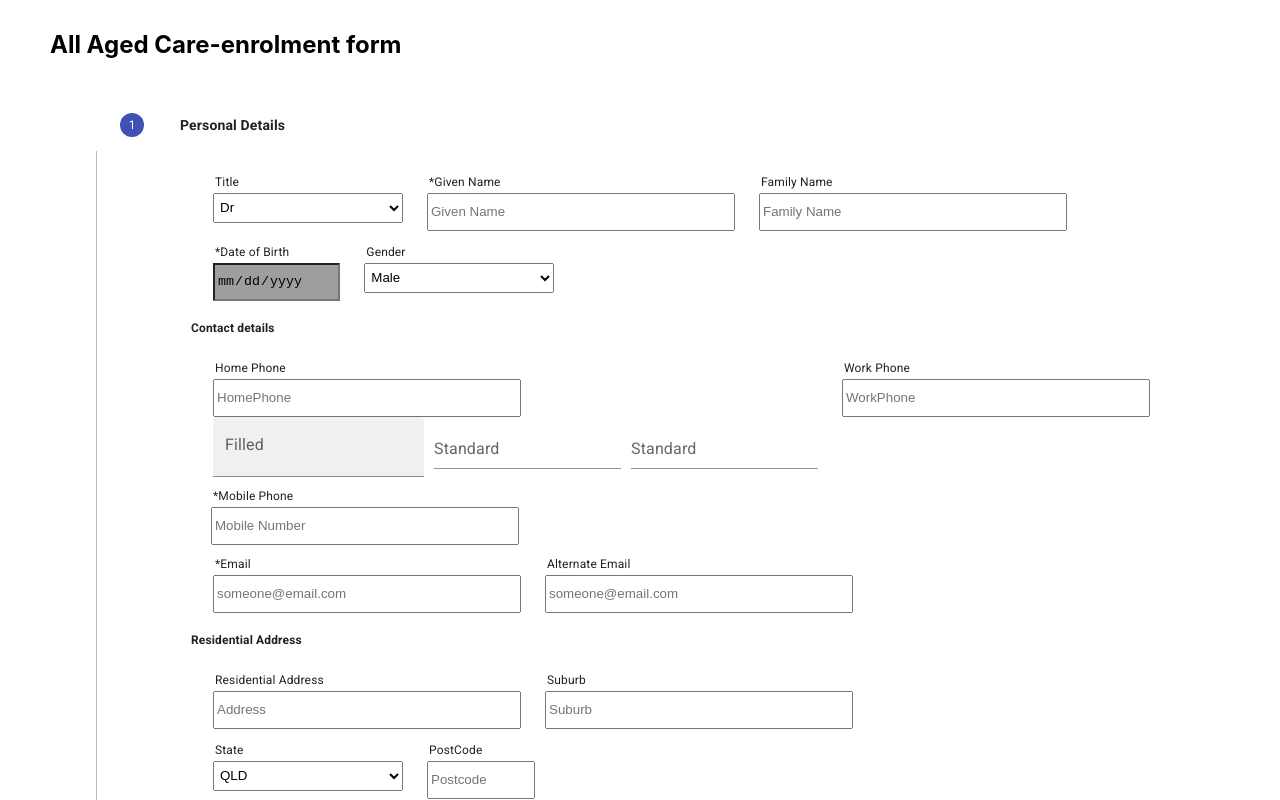
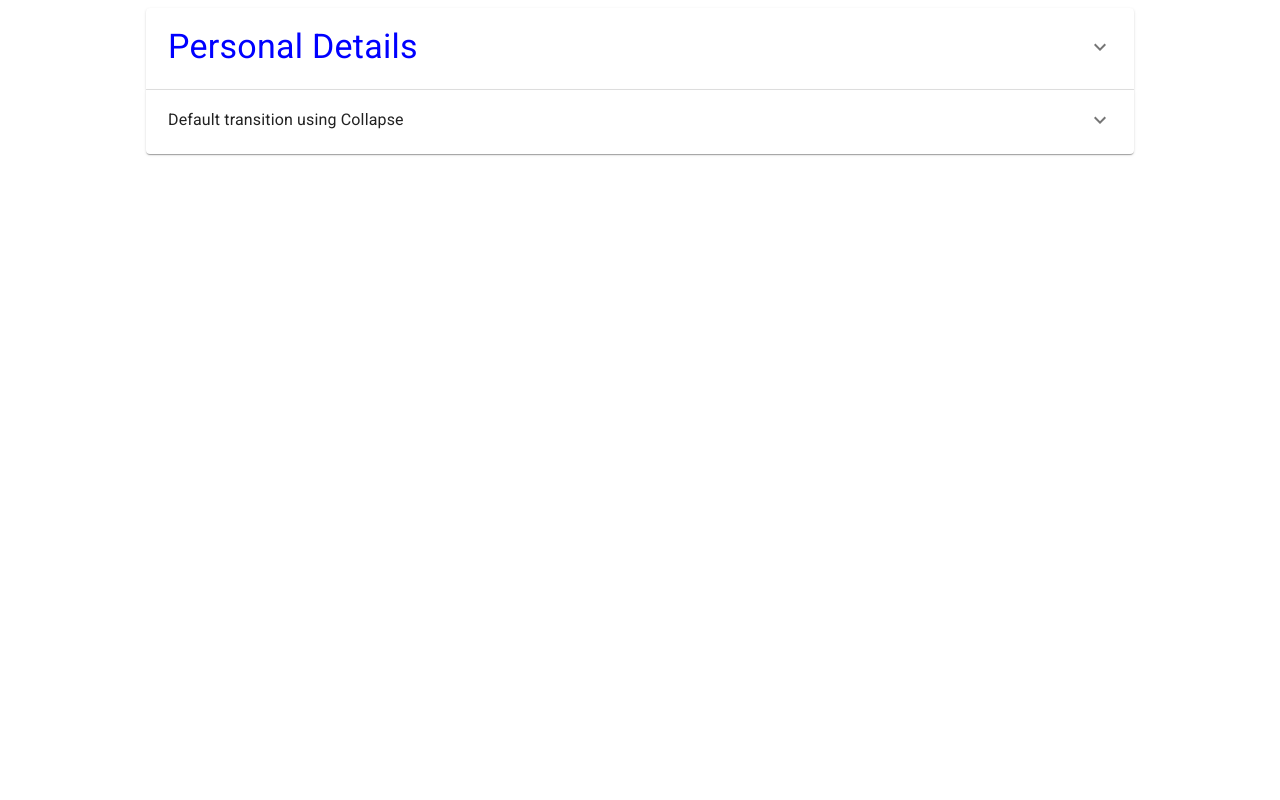
Before and after one commit to lvemavarapu/forms, a React (Create React App) app: page / in a window 1280 px wide. Shown: the top 800 px of the page. Built offline with nearby package versions, Linux system fonts and the light colour scheme; grey boxes are pictures that could not be loaded.

Commit message:
components created

```diff
--- a/src/App.js
+++ b/src/App.js
@@ -1,4 +1,5 @@
 import './App.css';
+import Display from "./Display";
 import PersonalDetails from "./components/AllAgedCare/PersonalDetails";
 // import react from "react";
 // import BasicInfo from "./components/BasicInfo";
@@ -10,6 +11,7 @@ import {BrowserRouter as Router, Route, Routes} from "react-router-dom";
 import CourseDetails from "./components/AllAgedCare/CourseDetails";
 import EducationDetails from "./components/AllAgedCare/EducationDetails";
 import StudyUSIFee from "./components/AllAgedCare/StudyUSIFee";
+import Accordion from "@mui/material/Accordion";
 
 
 
@@ -17,11 +19,12 @@ import StudyUSIFee from "./components/AllAgedCare/StudyUSIFee";
 function App() {
   return (
       <>
+        <Display />
 {/*<PersonalDetails />*/}
 {/*/!*         <InterviewDetails />*!/*/}
 {/*        <EmploymentDetails />*/}
 {/*          <OtherPersonalDetails />*/}
-<AAC />
+{/*<AAC />*/}
 {/*        <CourseDetails />*/}
 {/*        <EducationDetails />*/}
 {/*        <StudyUSIFee />*/}
--- /dev/null
+++ b/src/Display.js
@@ -0,0 +1,121 @@
+import * as React from 'react';
+import Accordion from '@mui/material/Accordion';
+import AccordionSummary from '@mui/material/AccordionSummary';
+import AccordionDetails from '@mui/material/AccordionDetails';
+import Typography from '@mui/material/Typography';
+import ExpandMoreIcon from '@mui/icons-material/ExpandMore';
+import Fade from '@mui/material/Fade';
+import display from "./display.css";
+
+
+export default function Display() {
+    const [expanded, setExpanded] = React.useState(false);
+
+    const handleExpansion = () => {
+        setExpanded((prevExpanded) => !prevExpanded);
+    };
+
+    return (
+        <div>
+            <Accordion
+                expanded={expanded}
+                onChange={handleExpansion}
+                slots={{ transition: Fade }}
+                slotProps={{ transition: { timeout: 400 } }}
+                sx={{
+                    '& .MuiAccordion-region': { height: expanded ? 'auto' : 0 },
+                    '& .MuiAccordionDetails-root': { display: expanded ? 'block' : 'none' },
+                }}
+            >
+                <AccordionSummary
+                    expandIcon={<ExpandMoreIcon />}
+                    aria-controls="panel1-content"
+                    id="panel1-header"
+                >
+                    <Typography variant="h4" color ="blue">Personal Details</Typography>
+                </AccordionSummary>
+                <AccordionDetails>
+                    <div id ="title-name">
+                        <div className="title">
+                            <label>Title</label><br/>
+                            <select>
+                                <option value="Dr">Dr</option>
+                                <option value="Mr.">Mr</option>
+                                <option value="Mrs.">Mrs</option>
+                                <option value="Ms.">Ms</option>
+                            </select>
+                        </div>
+                        <div className="given-name">
+                            <label className="form__label" htmlFor="given-name">*Given Name </label><br/>
+                            <input className="form__input" type="text" id="givenname" placeholder="Given Name" />
+                        </div>
+                        <div className="familyname">
+                            <label className="form__label" htmlFor="familyname">Family Name </label><br/>
+                            <input type="text"  id="FamilyName" className="form__input" placeholder="Family Name" />
+                        </div>
+                    </div>
+                    <div id = "DOB-Gender">
+                        <div className="date of birth">
+                            <label htmlFor="date">*Date of Birth</label><br/>
+                            <input type="date" name="date" id="date"></input>
+                        </div>
+                        <div className="gender">
+                            <label>Gender</label><br/>
+                            <select>
+                                <option value="Male">Male</option>
+                                <option value="Female">Female</option>
+                                <option value="Other">Other</option>
+                            </select>
+                        </div>
+
+                    </div>
+                    <button id ="display-text">Save</button>
+                    <button id ="display-sec">Cancel</button>
+
+                </AccordionDetails>
+            </Accordion>
+            <Accordion>
+                <AccordionSummary
+                    expandIcon={<ExpandMoreIcon />}
+                    aria-controls="panel2-content"
+                    id="panel2-header"
+                >
+                    <Typography>Default transition using Collapse</Typography>
+                </AccordionSummary>
+                <AccordionDetails>
+                    <div id = "home-work">
+                        <div className="home-phone">
+                            <label>Home Phone</label><br />
+                            <input type="text" placeholder="HomePhone"
+                            />
+                            <br />
+                        </div>
+                        <div className="workphone">
+                            <label>Work Phone</label><br />
+                            <input type="text" id="phone" placeholder="WorkPhone"/>
+                        </div>
+                    </div>
+
+
+                    <div className="mobile">
+                        <label>*Mobile Phone</label><br />
+                        <input type="text" placeholder="Mobile Number"/>
+                    </div>
+
+
+                    <div id = "email">
+                        <div className="email">
+                            <label>*Email</label><br />
+                            <input
+                                type="email" placeholder="someone@email.com"  />
+                        </div>
+                        <div className="email">
+                            <label>Alternate Email</label><br />
+                            <input type="email" placeholder="someone@email.com"  />
+                        </div>
+                    </div>
+                </AccordionDetails>
+            </Accordion>
+        </div>
+    );
+}
--- a/src/components/BasicInfo.jsx
+++ b/src/components/BasicInfo.jsx
@@ -16,6 +16,7 @@ function BasicInfo(){
                         <option value="Ms.">Ms</option>
                     </select>
                 </div>
+                <br/>
                 <div className="given-name">
                     <label className="form__label" htmlFor="given-name">*Given Name </label><br/>
                     <input className="form__input" type="text" id="givenname" placeholder="Given Name" />
@@ -25,11 +26,11 @@ function BasicInfo(){
                     <input type="text"  id="FamilyName" className="form__input" placeholder="Family Name" />
                 </div>
             </div>
-            <div id = "DOB-Gender">
+
                 <div className="date of birth">
                     <label htmlFor="date">*Date of Birth</label><br/>
                     <input type="date" name="date" id="date"></input>
-                </div>
+                </div><br/>
                 <div className="gender">
                     <label>Gender</label><br/>
                     <select>
@@ -38,7 +39,7 @@ function BasicInfo(){
                         <option value="Other">Other</option>
                     </select>
                 </div>
-            </div>
+
 
         </>
     )
--- a/src/components/ContactDetails.jsx
+++ b/src/components/ContactDetails.jsx
@@ -20,10 +20,7 @@ function ContactDetails(){
                     <input type="text" placeholder="HomePhone"
                         />
                     <br />
-                    <TextField id="filled-basic" label="Filled" variant="filled"/>
-                    <TextField id="standard-basic" label="Standard" variant="standard"/>
-                    <TextField id="standard-basic" label="Standard" variant="standard"/>
-                </div>
+                   </div>
                 <div className="workphone">
                     <label>Work Phone</label><br />
                     <input type="text" id="phone" placeholder="WorkPhone"/>
--- a/src/components/styles/basicinfo.css
+++ b/src/components/styles/basicinfo.css
@@ -1,7 +1,18 @@
 *{
-    margin-left:10px;
     padding:2px;
+    max-width: 1000px;
+    margin: auto;
 
+
+}
+label{
+
+    font-size:14px;
+    font-weight:bold;
+}
+#given-name{
+    display:flex;
+    flex-direction:row;
 }
 #title-name{
     display: inline-flex;
@@ -13,16 +24,18 @@
     height:30px;
 }
 [type="checkbox"]{
-    padding:6px;
+    padding:2px;
 }
-.select{
-    width:auto;
-    height:35px;
+select{
+    background-color: bisque;
+    border: 2px solid black;
+
 }
 [type="date"] {
     background:#fff url(https://cdn1.iconfinder.com/data/icons/cc_mono_icon_set/blacks/16x16/calendar_2.png)  97% 50% no-repeat ;
     height:30px;
     align-items: center;
+
 }
 [type="date"]::-webkit-inner-spin-button {
     display: block;
--- /dev/null
+++ b/src/components/styles/test.scss
@@ -0,0 +1,6 @@
+
+ label {
+    color: white;
+    font-family: sans-serif;
+   font-size: 14px;
+  }
--- /dev/null
+++ b/src/display.css
@@ -0,0 +1,24 @@
+#display-text{
+    width: 80px;
+    height:60px;
+    background-color: blue;
+    color:white;
+    font-weight: bold;
+    float: right;
+
+
+}
+input[style= text]
+{
+    width:500px;
+    height:50px;
+}
+#display-sec{
+    width: 80px;
+    height:60px;
+    background-color: lightgray;
+    color:black;
+    font-weight: bold;
+    float: right;
+
+}
```
